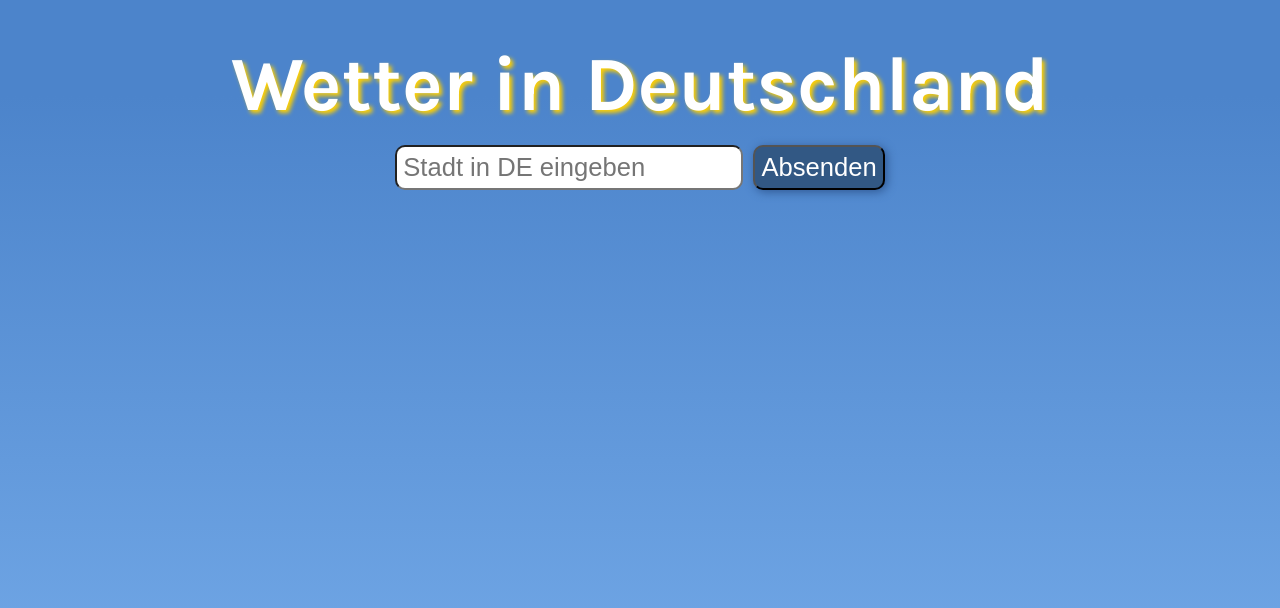
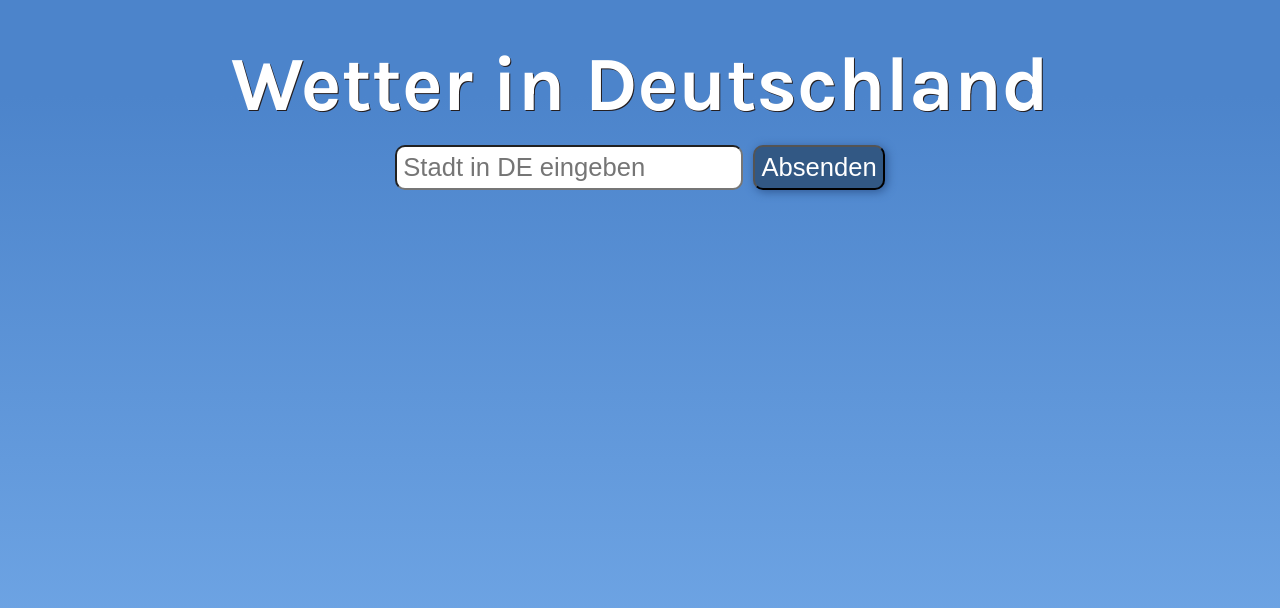
Before and after one commit to Elisaatnam/WeatherApp, a plain HTML site: page index.html in a window 1280 px wide. Drawn offline with Linux system fonts and the light colour scheme.

Commit message:
changed text shadow

```diff
--- a/assets/css/style.css
+++ b/assets/css/style.css
@@ -24,7 +24,7 @@ html {
 h1 {
 	font-size: 6vw;
 	font-weight: 700;
-	text-shadow: 3px 3px 4px #ffd000;
+	text-shadow: 1px 1px #241e20;
 	margin-bottom: 2vh;
 }
 
```
